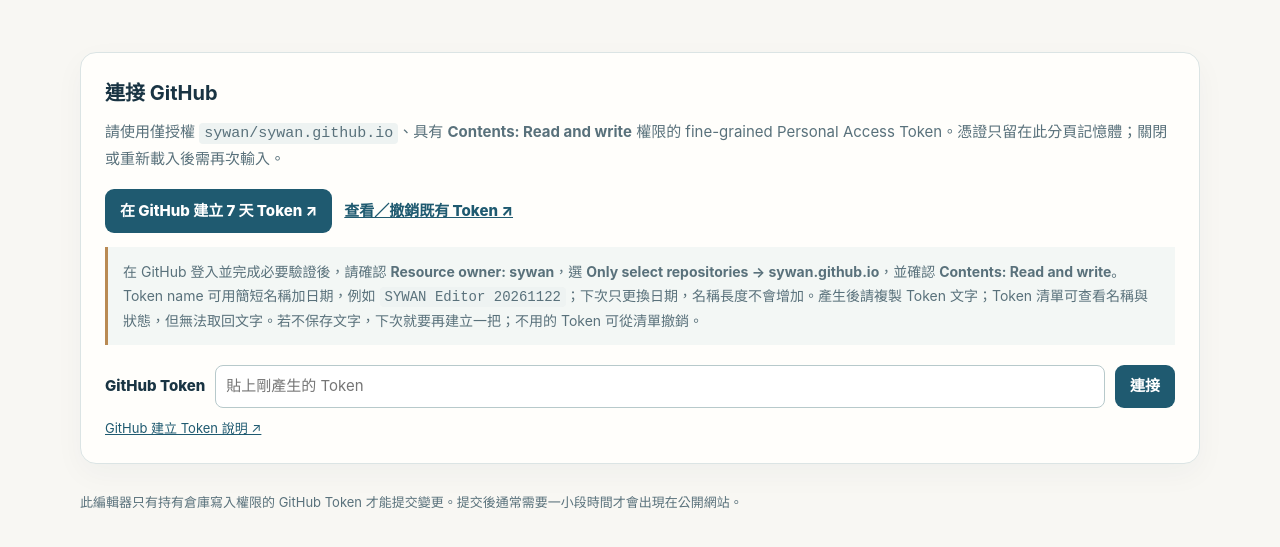
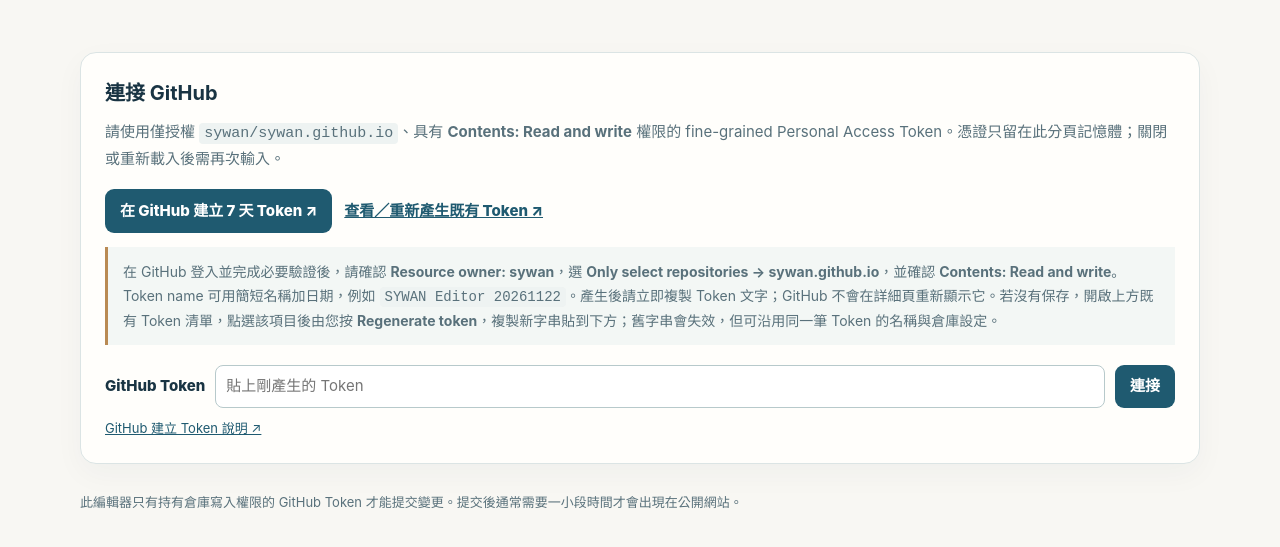
Before and after one commit to sywan/sywan.github.io, a plain HTML site: page site-editor/index.html in a window 1280 px wide. Shown: the part 305-852 px from the top of the page. Drawn offline with Linux system fonts and the light colour scheme.

Commit message:
Explain regeneration of existing editor token

```diff
--- a/site-editor/index.html
+++ b/site-editor/index.html
@@ -10,7 +10,7 @@
   <header><div class="wrap header"><div><strong>SYWAN<span>.</span> Editor</strong><small>個人網站內容編輯器</small></div><a href="/" target="_blank" rel="noopener noreferrer">查看公開網站 ↗</a></div></header>
   <main class="wrap">
     <section class="intro"><span class="eyebrow">PRIVATE WORKSPACE</span><h1>編輯網站內容</h1><p>修改首頁資料、各卷書研讀內容或延伸閱讀，儲存後由 GitHub Pages 自動發布。每次儲存都會留下 GitHub 版本紀錄。</p></section>
-    <section class="card login"><h2>連接 GitHub</h2><p>請使用僅授權 <code>sywan/sywan.github.io</code>、具有 <strong>Contents: Read and write</strong> 權限的 fine-grained Personal Access Token。憑證只留在此分頁記憶體；關閉或重新載入後需再次輸入。</p><div class="token-actions"><a class="token-create" href="https://github.com/settings/personal-access-tokens/new?expires_in=7&amp;contents=write" target="_blank" rel="noopener noreferrer">在 GitHub 建立 7 天 Token ↗</a><a href="https://github.com/settings/personal-access-tokens" target="_blank" rel="noopener noreferrer">查看／撤銷既有 Token ↗</a></div><p class="token-steps">在 GitHub 登入並完成必要驗證後，請確認 <strong>Resource owner: sywan</strong>，選 <strong>Only select repositories → sywan.github.io</strong>，並確認 <strong>Contents: Read and write</strong>。Token name 可用簡短名稱加日期，例如 <code>SYWAN Editor 20261122</code>；下次只更換日期，名稱長度不會增加。產生後請複製 Token 文字；Token 清單可查看名稱與狀態，但無法取回文字。若不保存文字，下次就要再建立一把；不用的 Token 可從清單撤銷。</p><div class="login-row"><label for="token">GitHub Token</label><input id="token" type="password" autocomplete="off" spellcheck="false" placeholder="貼上剛產生的 Token"><button id="connect" type="button">連接</button><button id="disconnect" type="button" hidden>離開編輯模式</button></div><p class="help"><a href="https://docs.github.com/en/authentication/keeping-your-account-and-data-secure/managing-your-personal-access-tokens" target="_blank" rel="noopener noreferrer">GitHub 建立 Token 說明 ↗</a></p></section>
+    <section class="card login"><h2>連接 GitHub</h2><p>請使用僅授權 <code>sywan/sywan.github.io</code>、具有 <strong>Contents: Read and write</strong> 權限的 fine-grained Personal Access Token。憑證只留在此分頁記憶體；關閉或重新載入後需再次輸入。</p><div class="token-actions"><a class="token-create" href="https://github.com/settings/personal-access-tokens/new?expires_in=7&amp;contents=write" target="_blank" rel="noopener noreferrer">在 GitHub 建立 7 天 Token ↗</a><a href="https://github.com/settings/personal-access-tokens" target="_blank" rel="noopener noreferrer">查看／重新產生既有 Token ↗</a></div><p class="token-steps">在 GitHub 登入並完成必要驗證後，請確認 <strong>Resource owner: sywan</strong>，選 <strong>Only select repositories → sywan.github.io</strong>，並確認 <strong>Contents: Read and write</strong>。Token name 可用簡短名稱加日期，例如 <code>SYWAN Editor 20261122</code>。產生後請立即複製 Token 文字；GitHub 不會在詳細頁重新顯示它。若沒有保存，開啟上方既有 Token 清單，點選該項目後由您按 <strong>Regenerate token</strong>，複製新字串貼到下方；舊字串會失效，但可沿用同一筆 Token 的名稱與倉庫設定。</p><div class="login-row"><label for="token">GitHub Token</label><input id="token" type="password" autocomplete="off" spellcheck="false" placeholder="貼上剛產生的 Token"><button id="connect" type="button">連接</button><button id="disconnect" type="button" hidden>離開編輯模式</button></div><p class="help"><a href="https://docs.github.com/en/authentication/keeping-your-account-and-data-secure/managing-your-personal-access-tokens" target="_blank" rel="noopener noreferrer">GitHub 建立 Token 說明 ↗</a></p></section>
     <section class="card workspace" id="workspace" hidden><div class="controls"><label>內容範圍<select id="scope"><option value="home">個人首頁</option><option value="resources">聖經研讀｜新增筆記與資源</option><option value="study">聖經研讀｜卷書內容與 PDF</option></select></label><label id="book-wrap" hidden>卷書<select id="book"></select></label><label id="section-wrap">編輯區塊<select id="section"></select></label></div><div class="actions"><button id="reload" type="button" class="secondary">重新讀取 GitHub 版本</button><button id="save" type="button">儲存並發布</button><a id="preview" target="_blank" rel="noopener noreferrer">查看公開頁面 ↗</a></div><p id="status" role="status" aria-live="polite"></p><p class="help">「新增筆記與資源」適用於所有書卷，可寫中英文內容或加入連結；「卷書內容」可編輯使用通用版型的 65 個書卷頁面。</p><div id="fields"></div><div class="pdf-upload" id="pdf-upload" hidden><h2>上傳 PDF 到本卷書</h2><p>先選擇 PDF 並上傳，再按「儲存並發布」，就會建立對應的延伸閱讀連結。單檔上限 10 MB。</p><input id="pdf-file" type="file" accept="application/pdf,.pdf"><button id="upload-pdf" type="button" class="secondary">上傳 PDF</button></div></section>
     <p class="footnote">此編輯器只有持有倉庫寫入權限的 GitHub Token 才能提交變更。提交後通常需要一小段時間才會出現在公開網站。</p>
   </main>
```
